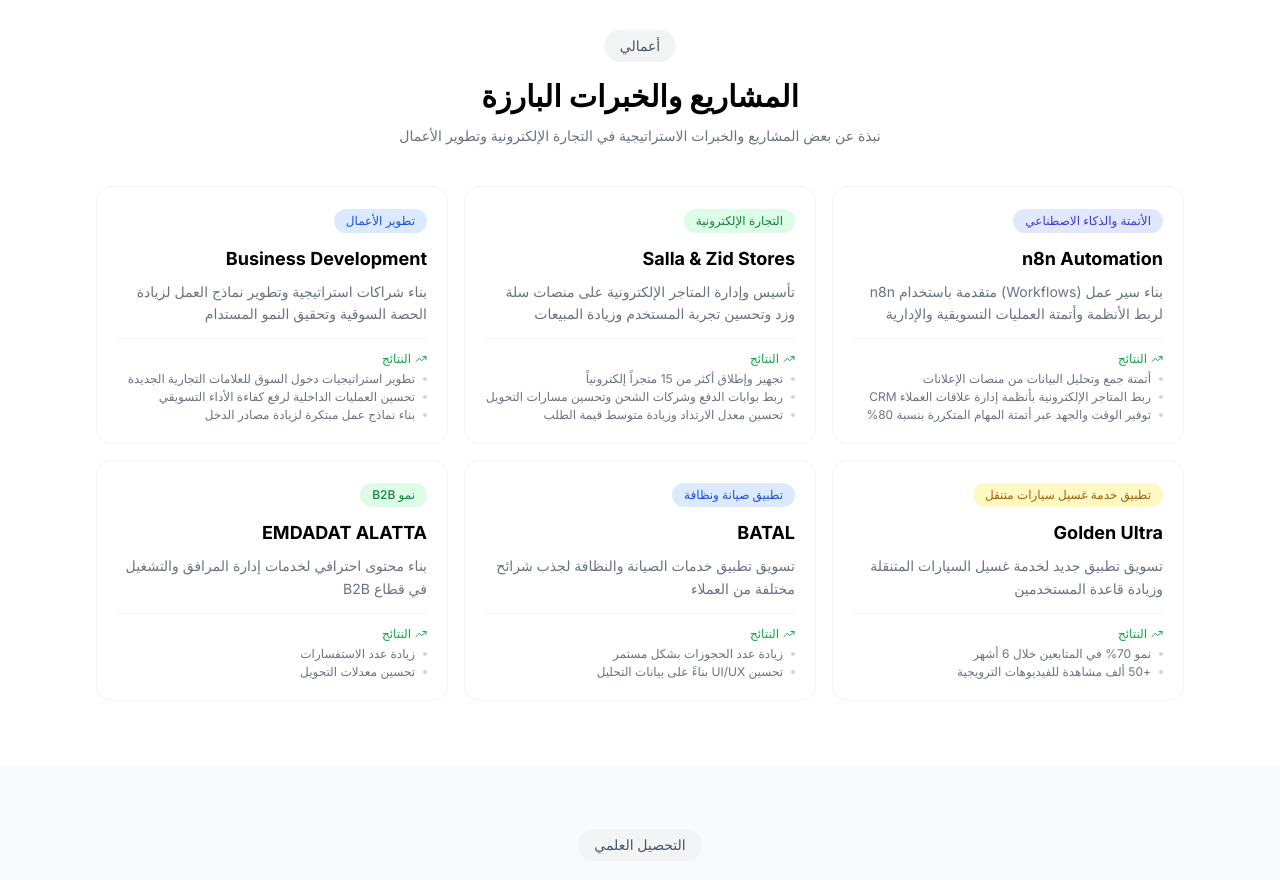
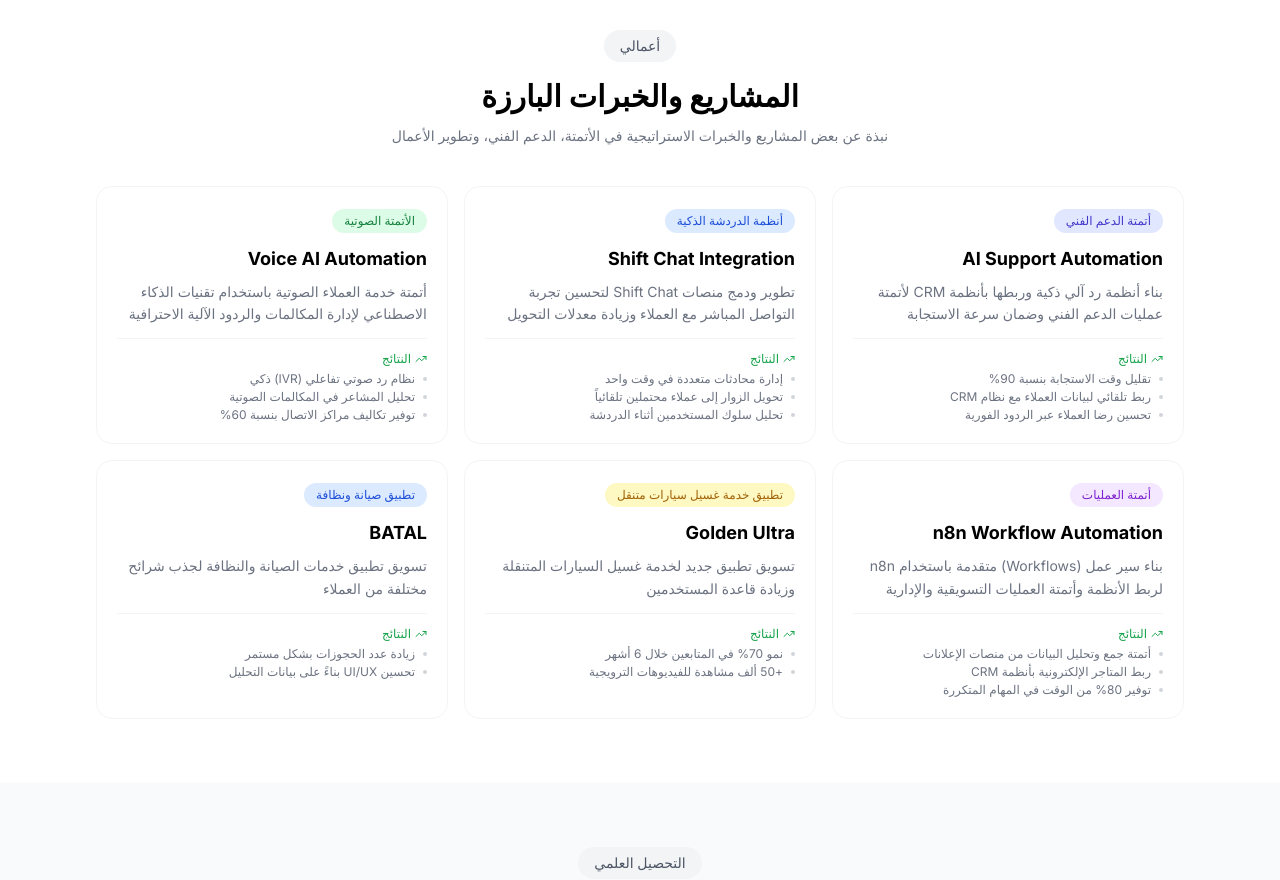
Before and after one commit to moalarbi/Kimi_Agent_Project, a React (Vite) app in the folder app/: page / in a window 1280 px wide. Shown: the part 2760-3640 px from the top of the page. Built offline with nearby package versions, Linux system fonts and the light colour scheme.

Commit message:
تحديث المشاريع: إضافة أتمتة الدعم الفني، Shift Chat، والأتمتة الصوتية

```diff
--- a/app/src/sections/Projects.tsx
+++ b/app/src/sections/Projects.tsx
@@ -11,37 +11,48 @@
 
 const projects: Project[] = [
   {
-    name: 'n8n Automation',
-    category: 'الأتمتة والذكاء الاصطناعي',
-    description: 'بناء سير عمل (Workflows) متقدمة باستخدام n8n لربط الأنظمة وأتمتة العمليات التسويقية والإدارية',
+    name: 'AI Support Automation',
+    category: 'أتمتة الدعم الفني',
+    description: 'بناء أنظمة رد آلي ذكية وربطها بأنظمة CRM لأتمتة عمليات الدعم الفني وضمان سرعة الاستجابة',
     results: [
-      'أتمتة جمع وتحليل البيانات من منصات الإعلانات',
-      'ربط المتاجر الإلكترونية بأنظمة إدارة علاقات العملاء CRM',
-      'توفير الوقت والجهد عبر أتمتة المهام المتكررة بنسبة 80%'
+      'تقليل وقت الاستجابة بنسبة 90%',
+      'ربط تلقائي لبيانات العملاء مع نظام CRM',
+      'تحسين رضا العملاء عبر الردود الفورية'
     ],
     color: 'bg-indigo-100 text-indigo-700'
   },
   {
-    name: 'Salla & Zid Stores',
-    category: 'التجارة الإلكترونية',
-    description: 'تأسيس وإدارة المتاجر الإلكترونية على منصات سلة وزد وتحسين تجربة المستخدم وزيادة المبيعات',
+    name: 'Shift Chat Integration',
+    category: 'أنظمة الدردشة الذكية',
+    description: 'تطوير ودمج منصات Shift Chat لتحسين تجربة التواصل المباشر مع العملاء وزيادة معدلات التحويل',
     results: [
-      'تجهيز وإطلاق أكثر من 15 متجراً إلكترونياً',
-      'ربط بوابات الدفع وشركات الشحن وتحسين مسارات التحويل',
-      'تحسين معدل الارتداد وزيادة متوسط قيمة الطلب'
+      'إدارة محادثات متعددة في وقت واحد',
+      'تحويل الزوار إلى عملاء محتملين تلقائياً',
+      'تحليل سلوك المستخدمين أثناء الدردشة'
+    ],
+    color: 'bg-blue-100 text-blue-700'
+  },
+  {
+    name: 'Voice AI Automation',
+    category: 'الأتمتة الصوتية',
+    description: 'أتمتة خدمة العملاء الصوتية باستخدام تقنيات الذكاء الاصطناعي لإدارة المكالمات والردود الآلية الاحترافية',
+    results: [
+      'نظام رد صوتي تفاعلي (IVR) ذكي',
+      'تحليل المشاعر في المكالمات الصوتية',
+      'توفير تكاليف مراكز الاتصال بنسبة 60%'
     ],
     color: 'bg-green-100 text-green-700'
   },
   {
-    name: 'Business Development',
-    category: 'تطوير الأعمال',
-    description: 'بناء شراكات استراتيجية وتطوير نماذج العمل لزيادة الحصة السوقية وتحقيق النمو المستدام',
+    name: 'n8n Workflow Automation',
+    category: 'أتمتة العمليات',
+    description: 'بناء سير عمل (Workflows) متقدمة باستخدام n8n لربط الأنظمة وأتمتة العمليات التسويقية والإدارية',
     results: [
-      'تطوير استراتيجيات دخول السوق للعلامات التجارية الجديدة',
-      'تحسين العمليات الداخلية لرفع كفاءة الأداء التسويقي',
-      'بناء نماذج عمل مبتكرة لزيادة مصادر الدخل'
+      'أتمتة جمع وتحليل البيانات من منصات الإعلانات',
+      'ربط المتاجر الإلكترونية بأنظمة CRM',
+      'توفير 80% من الوقت في المهام المتكررة'
     ],
-    color: 'bg-blue-100 text-blue-700'
+    color: 'bg-purple-100 text-purple-700'
   },
   {
     name: 'Golden Ultra',
@@ -62,16 +73,6 @@
       'تحسين UI/UX بناءً على بيانات التحليل'
     ],
     color: 'bg-blue-100 text-blue-700'
-  },
-  {
-    name: 'EMDADAT ALATTA',
-    category: 'نمو B2B',
-    description: 'بناء محتوى احترافي لخدمات إدارة المرافق والتشغيل في قطاع B2B',
-    results: [
-      'زيادة عدد الاستفسارات',
-      'تحسين معدلات التحويل'
-    ],
-    color: 'bg-green-100 text-green-700'
   }
 ];
 
@@ -137,7 +138,7 @@
             المشاريع والخبرات البارزة
           </h2>
           <p className="text-gray-500 max-w-xl mx-auto text-sm">
-            نبذة عن بعض المشاريع والخبرات الاستراتيجية في التجارة الإلكترونية وتطوير الأعمال
+            نبذة عن بعض المشاريع والخبرات الاستراتيجية في الأتمتة، الدعم الفني، وتطوير الأعمال
           </p>
         </motion.div>
 
```
